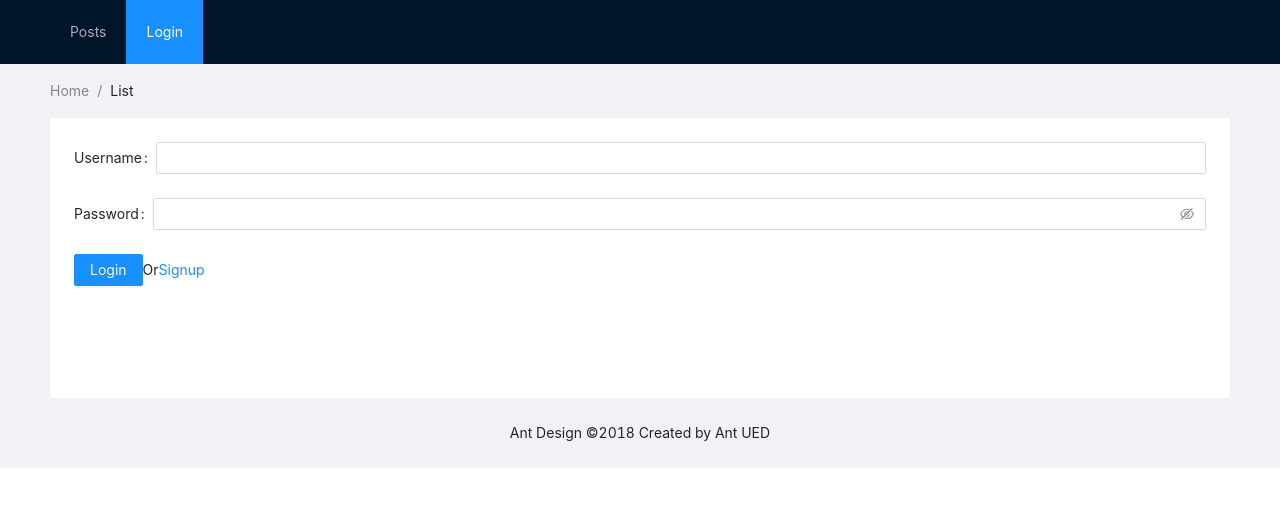
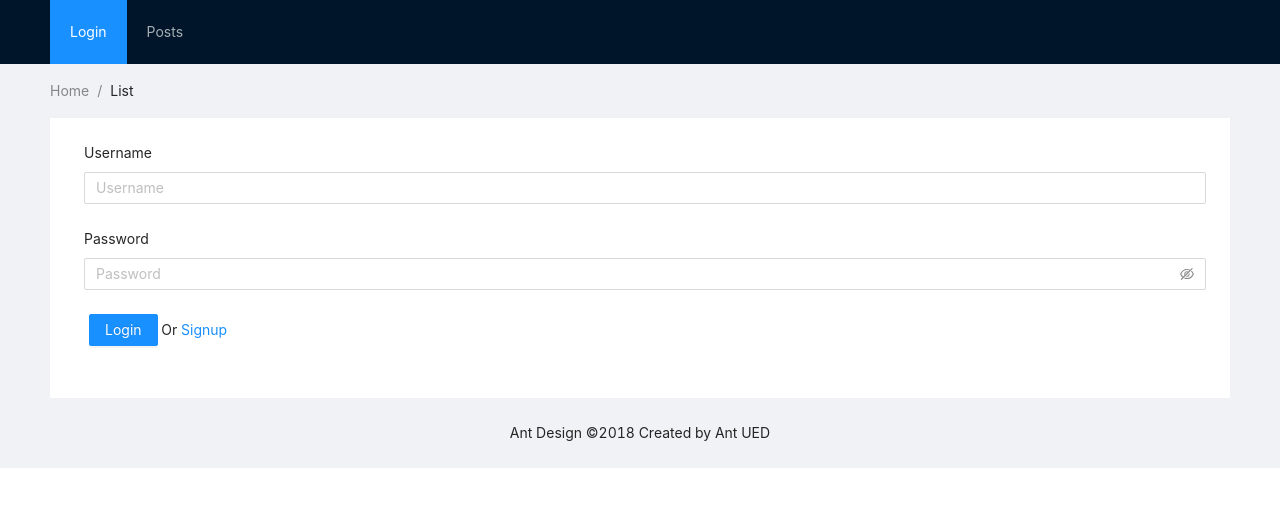
Before and after one commit to RaviGhaghada/ArticleHome, a React (Create React App) app in the folder frontend/gui/: page /login in a window 1280 px wide. Shown: the top 506 px of the page. Built offline with nearby package versions, Linux system fonts and the light colour scheme.

Commit message:
Connected login form to state fields and dispatch

```diff
--- a/frontend/gui/src/components/Article.js
+++ b/frontend/gui/src/components/Article.js
@@ -40,7 +40,7 @@ const Articles = (props) => {
                 >
                     <List.Item.Meta
                         avatar={<Avatar src={item.avatar} />}
-                        title={<a href={`/${item.id}`}>{item.title}</a>}
+                        title={<a href={`/articles/${item.id}`}>{item.title}</a>}
                         description={item.description}
                     />
                 </List.Item>
--- a/frontend/gui/src/containers/Layout.js
+++ b/frontend/gui/src/containers/Layout.js
@@ -12,10 +12,6 @@ const CustomLayout = (props) => {
             <Header>
                 <div className="logo" />
                 <Menu theme="dark" mode="horizontal" defaultSelectedKeys={['2']}>
-                    <Menu.Item key="1">
-                        <Link to="/">Posts</Link>
-                    </Menu.Item>
-
                     {
                         props.isAuthenticated ?
                             <Menu.Item key="2">
@@ -26,6 +22,10 @@ const CustomLayout = (props) => {
                                 <Link to="/login">Login</Link>
                             </Menu.Item>
                     }
+                    <Menu.Item key="1">
+                        <Link to="/">Posts</Link>
+                    </Menu.Item>
+
                 </Menu>
             </Header>
             <Content style={{ padding: '0 50px' }}>
--- a/frontend/gui/src/containers/Login.js
+++ b/frontend/gui/src/containers/Login.js
@@ -3,20 +3,24 @@ import { connect } from 'react-redux'
 import { NavLink } from 'react-router-dom';
 import { Form, Input, Button, Spin, message } from 'antd';
 
+import * as actions from '../store/actions/auth';
 
 class Login extends React.Component {
 
+    handleSubmit(event) {
+        event.preventDefault();
+        const elements = event.target.elements;
+        const username = elements.username.value;
+        const password = elements.password.value;
+        this.props.onAuth(username, password)
+    }
     render() {
 
-        let errorMessage = null;
         if (this.props.error) {
-            errorMessage = (
-                <p>{this.props.error.message}</p>
-            );
+            message.error(this.props.error.message);
         }
         return (
             <div>
-                {errorMessage}
                 {
                     this.props.loading ?
 
@@ -24,8 +28,9 @@ class Login extends React.Component {
 
                         :
 
-                        <Form initialValues={{ remember: true }}>
-                            <Form.Item
+                        <Form initialValues={{ remember: true }} layout='vertical' onSubmitCapture={this.handleSubmit.bind(this)}>
+                            <Form.Item style={{ marginLeft: 10 }}
+
                                 label="Username"
                                 rules={[
                                     {
@@ -34,10 +39,10 @@ class Login extends React.Component {
                                     },
                                 ]}
                             >
-                                <Input />
+                                <Input placeholder='Username' name='username' />
                             </Form.Item>
 
-                            <Form.Item
+                            <Form.Item style={{ marginLeft: 10 }}
                                 label="Password"
                                 rules={[
                                     {
@@ -46,14 +51,14 @@ class Login extends React.Component {
                                     },
                                 ]}
                             >
-                                <Input.Password />
+                                <Input.Password placeholder='Password' name='password' />
                             </Form.Item>
 
-                            <Form.Item>
+                            <Form.Item style={{ marginLeft: 15 }}>
                                 <Button type="primary" htmlType="submit">
                                     Login
                     </Button>
-                    Or
+                    &nbsp;Or&nbsp;
                     <NavLink to='/signup'>
                                     Signup
                     </NavLink>
@@ -72,4 +77,9 @@ const mapStateToProps = (state) => {
     }
 }
 
-export default connect(mapStateToProps)(Login);
+const mapDispatchToProps = (dispatch) => {
+    return {
+        onAuth: (username, password) => dispatch(actions.authLogin(username, password))
+    }
+}
+export default connect(mapStateToProps, mapDispatchToProps)(Login);
--- a/frontend/gui/src/routes.js
+++ b/frontend/gui/src/routes.js
@@ -11,6 +11,7 @@ const BaseRouter = () => {
             <Route exact path='/' component={ArticleList} />
             <Route exact path='/articles/:articleID' component={ArticleDetail} />
             <Route exact path='/login' component={Login} />
+
         </div>
     )
 }
```
